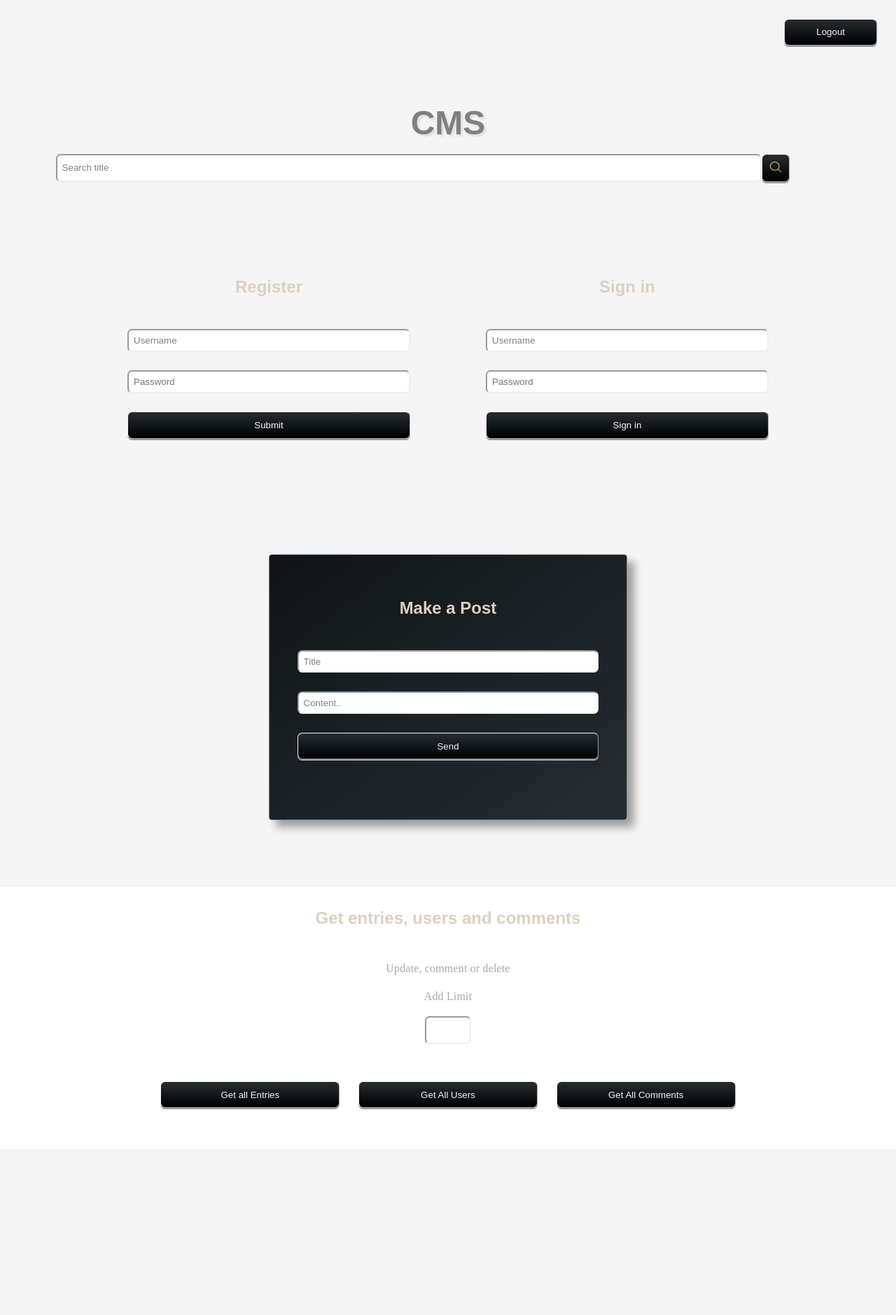
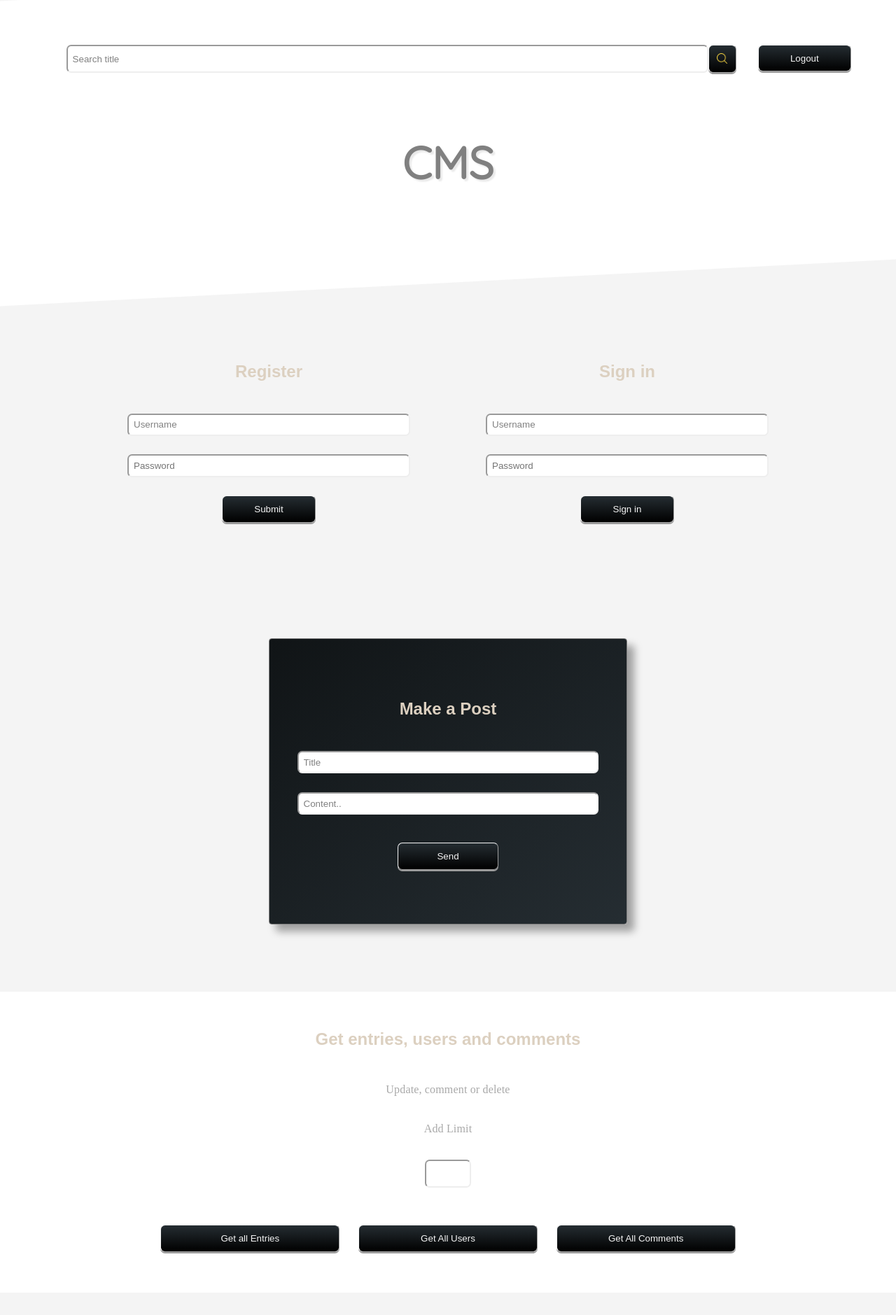
Before and after one commit to MerApelsin/restapi, a PHP site: template src/public/views/index.php in a window 1280 px wide. Shown: the whole page at 70% size. Before the commit the page ends 1585 px from the top, so only its background shows below. Run offline with PHP 8.4, Linux system fonts and the light colour scheme; the template is opened without the code that fills it, so the values that code supplies are empty; a user stored in the database is signed in.

Commit message:
final push!

```diff
--- a/src/App/ConfigHandler.php
+++ b/src/App/ConfigHandler.php
@@ -29,7 +29,7 @@ class ConfigHandler
         $config = [];
         $config['displayErrorDetails'] = true;
         $config['addContentLengthHeader'] = false;
-        $config['db']['host']   = 'localhost:3306';
+        $config['db']['host']   = 'localhost:8889';
         $config['db']['user']   = 'root';
         $config['db']['pass']   = 'root';
         $config['db']['dbname'] = 'cms';
--- a/src/public/css/style.css
+++ b/src/public/css/style.css
@@ -13,7 +13,7 @@ body
     text-align:center;
     font-family: "Oak Light",'Montserrat', sans-serif;
     margin: 0;
-    padding:0;
+    padding: 0;
     line-height: 1.5em;
 }
 header
@@ -26,25 +26,29 @@ header
 	  display: flex;
 	  justify-content: center;
 	  flex-direction: column;
+    align-items: center;
     width: 100%;
     margin-top: 2em;
-    align-items: center;
 }
 h1
 {
+    font-family:"Quicksand";
 	  color:gray;
     text-transform:uppercase;
-    font-size: 3em;
-	margin-top: 1.5em;
+    font-size: 4em;
+    padding-bottom: 2.5em;
+    margin-top: 0em;
+    transform: skewY(3deg);
     text-shadow: 3px 3px 2px rgba(150, 150, 150, 0.21);
 }
 h2
 {
 	  color:#DCD0C0;
-    margin: 0em 0em 2em 0em;
+    margin: 1em 0em 2em 0em;
 }
 h3
 {
+    color: #DCD0C0;
 	  margin-bottom: 2em;
 }
 p
@@ -55,10 +59,30 @@ p
     font-weight: normal;
     line-height: 1.5em;
     letter-spacing: 0.01em;
+    margin-bottom: 2em;
+}
+.textDiv
+{
+    text-align: justify;
+    word-break: break-all;
+    padding: 0em 2.5em;
+    margin-bottom: 2em;
+}
+.error-wrapper p
+{
+    transform:skewY(3deg);
+}
+.header-wrapper
+{
+    background-color: #ffffff;
+    padding-top:2em;
+    transform: skewY(-3deg);
+    margin-top:-2em;
 }
 #searchResult
 {
     width: 65%;
+    transform: skewY(3deg);
 }
 .addLimit input
 {
@@ -73,14 +97,21 @@ p
 .logout button
 {
     width: 10em;
-  margin:2em;
+}
+.search-wrapper
+{
+    display: flex;
+    justify-content: center;
+    flex-direction: row;
+    margin: 4em 4em;
+    transform: skewY(3deg);
 }
 .searchField
 {
     display: flex;
     flex-direction: row;
-  margin-left: 5em;
-  margin-right: 5em;
+    justify-content: center;
+    width: 100%;
 }
 .searchField input
 {
@@ -114,12 +145,14 @@ p
     box-shadow: 10px 10px 12px 0px rgba(0,0,0,0.35);
     width: 40%;
     margin-bottom: 2em;
-    padding: 4em 1em 2em 1em;
+    padding: 4em 1em;
     align-self: center;
     outline: none;
 }
-
-
+.post-newEntry input[type=submit]
+{
+    margin: 1em auto;
+}
 .post-article
 {
     display: flex;
@@ -158,33 +191,57 @@ p
     justify-content: center;
     flex-direction: column;
     width: 65%;
-
 }
 .post-wrapper
 {
+    background: linear-gradient(to bottom right,#101416,#252d32);
     display: flex;
     flex-direction: column;
     align-items: center;
     margin-bottom: 2em;
+    margin-top: 4em;
     padding:2em;
     border:1px solid gray;
     border-radius:0.5em;
+    -webkit-box-shadow: 10px 10px 12px 0px rgba(0,0,0,0.35);
+    -moz-box-shadow: 10px 10px 12px 0px rgba(0,0,0,0.35);
+    box-shadow: 10px 10px 12px 0px rgba(0,0,0,0.35);
+}
+.post-wrapper .post-wrapper
+{
+    margin: 1em;
+    border:none;
+    background:transparent;
+    box-shadow: none;
+}
+.postwrapper .postwrapper input
+{
+    margin-bottom: 0em;
+}
+.divider
+{
+    width: 4em;
+    height: 2px;
+    background-color: gray;
 }
 .post-wrapper h4
 {
- margin-bottom: 2em;
+    color:#DCD0C0;
+    margin-bottom: 1em;
 }
 .btn-wrapper
 {
     display: flex;
     flex-direction: row;
-    width: 100%;
+    justify-content: space-evenly;
+    width: 90%;
 }
 textarea
 {
     width: 90%;
     height: 10em;
     padding: 0.5em;
+    margin-bottom: 2em;
     border-radius: 0.5em;
     border: 2px inset;
     outline: none;
@@ -203,7 +260,7 @@ input[type=submit], #addTodo, button, .btn
 {
     background:linear-gradient(to bottom, #252d32, #000000);
     color: #f4f4f4;
-    width: 90%;
+    width: 30%;
     margin:0em 0em 4em 0em;
     padding:0.8em;
     border-radius: 0.5em;
@@ -214,16 +271,10 @@ input[type=submit], #addTodo, button, .btn
 }
 input[type=submit]:hover, #addTodo:hover, button:hover, .btn:hover
 {
-  background: -webkit-gradient(linear,left top, right bottom,from(#101416),to(#354047));
-  background: -webkit-linear-gradient(top left,#101416,#354047);
-  background: -o-linear-gradient(top left,#101416,#354047);
     background: linear-gradient(to bottom right,#101416,#354047);
 }
 input[type=submit]:active, #addTodo:active, button:active, .btn:active
 {
-  background: -webkit-gradient(linear,left top, right bottom,from(#101416),to(#000000));
-  background: -webkit-linear-gradient(top left,#101416,#000000);
-  background: -o-linear-gradient(top left,#101416,#000000);
     background: linear-gradient(to bottom right,#101416,#000000);
     -webkit-box-shadow: 0 1px #666;
             box-shadow: 0 1px #666;
--- a/src/public/views/index.php
+++ b/src/public/views/index.php
@@ -6,22 +6,32 @@
   <meta name="viewport" content="width=device-width, initial-scale=1.0">
   <meta http-equiv="X-UA-Compatible" content="ie=edge">
   <link rel="stylesheet" href="css/style.css">
+  <link href='https://fonts.googleapis.com/css?family=Quicksand' rel='stylesheet'>
   <title>Frontpage</title>
 </head>
 
 <body>
-  <div class= "logout">
-    <button onclick="logout()">Logout</button>
-  </div>
-  <h1>cms</h1>
-  <div class ="searchField">
-     <input type ="text" id="search" placeholder="Search title"/>
-     <button id ="searchBtn"><img src = "../magnifying-glass.png"></button>
-  </div>
+<div class = "header-wrapper">
+<div class = "search-wrapper">
+   <div class ="searchField">
+      <input type ="text" id="search" placeholder="Search title"/>
+      <button id ="searchBtn"><img src = "../magnifying-glass.png"></button>
+   </div>
+   <div class= "logout">
+      <button onclick="logout()">Logout</button>
+   </div>
+</div>
+
+    <div class ="error-wrapper">
   <p id= "errorMessage"></p>
   <div class= "article-wrapper">
      <div id="searchResult"></div>
   </div>
+  </div>
+  <div class = "h1-background">
+  <h1>cms</h1>
+  </div>
+  </div><!--header-wrapper-->
 
   <input type="hidden" name ="userID" id ="hiddenField" value= "<?php echo $_SESSION['userID']?>"/>
 
```
Also changed, not shown: src/public/scripts/main.js (+22 -2 lines). Lines whose indentation alone changed are shown as unchanged.
